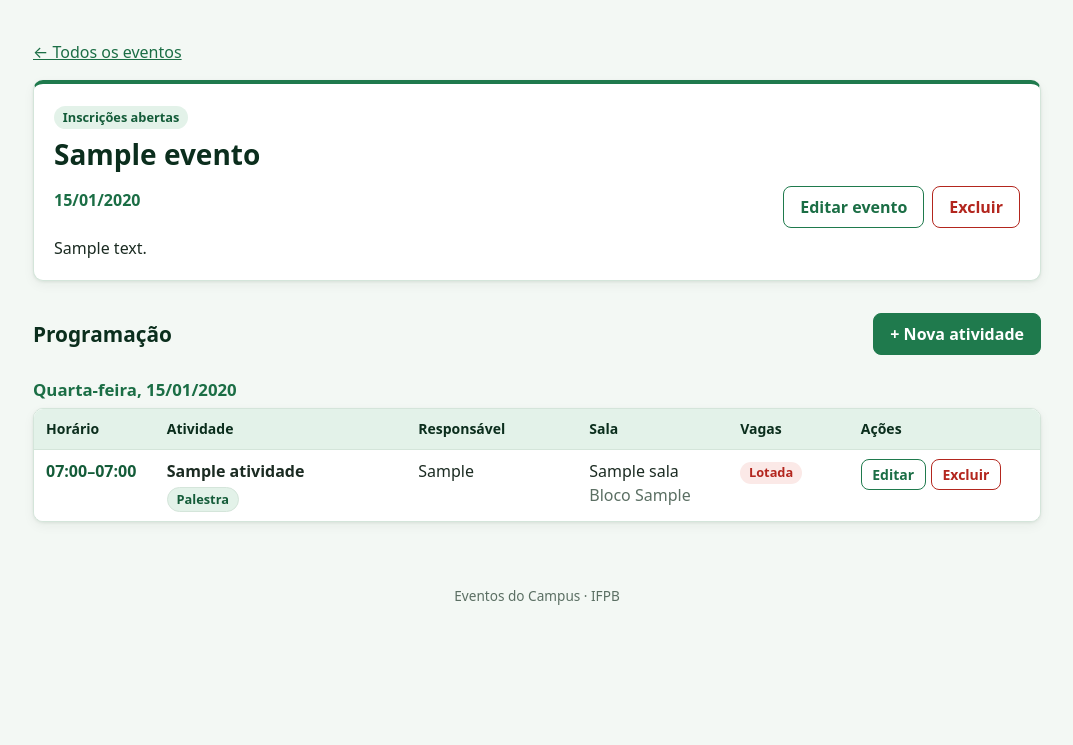
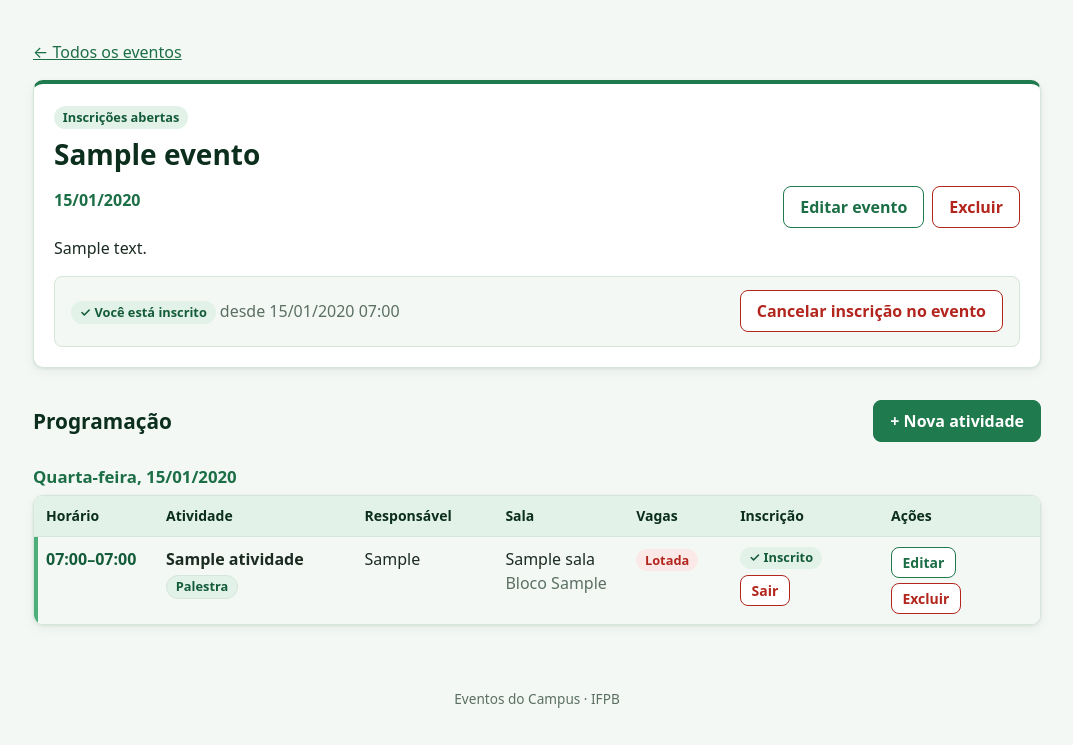
Before and after one commit to SuetoneCarneiro/event-management-system-rad, a Django app: page /eventos/1/ in a window 1280 px wide. Shown: the part 55-800 px from the top of the page, without its empty margins (103-1176 px from the left). Run offline with Django 4.2, Linux system fonts and the light colour scheme; a user stored in the database is signed in; tables that the repository leaves empty hold one stand-in row (values such as "Sample post").

Commit message:
feat: adiciona inscrições e cancelamentos em eventos e atividades
- views-função com @login_required e @require_POST
- inscrição no evento: duplicada e inscrições fechadas recusadas
- inscrição em atividade: RN1 (capacidade, com select_for_update),
  RN2 (conflito em qualquer evento) e RN4 (exige inscrição no evento)
- cancelamento de atividade ou do evento inteiro (RN5 via CASCADE)
- ninguém cancela inscrição alheia (403)
- programação mostra o botão só quando a inscrição é possível (RF10)

Co-Authored-By: Claude Opus 5.5 <noreply@anthropic.com>

```diff
--- a/eventos/models.py
+++ b/eventos/models.py
@@ -121,6 +121,10 @@ class Atividade(models.Model):
 
     def __str__(self):
         return f'{self.titulo} ({self.get_tipo_display()})'
+
+    def sobrepoe(self, outra):
+        """Mesma regra de sobrepostas_a(), em Python: usada pela interface (RF10)."""
+        return self.data_hora_inicio < outra.data_hora_fim and outra.data_hora_inicio < self.data_hora_fim
 
     def cabe_no_periodo(self, data_inicio, data_fim):
         # As datas do evento estão no fuso local; os horários são gravados em UTC.
--- a/eventos/templates/eventos/evento_detail.html
+++ b/eventos/templates/eventos/evento_detail.html
@@ -30,6 +30,32 @@
         {% endif %}
     </div>
     <p class="descricao">{{ evento.descricao|linebreaksbr }}</p>
+
+    {# Inscrição no evento: o que aparece depende de quem está vendo. #}
+    <div class="caixa-inscricao">
+        {% if inscricao_evento %}
+            <div>
+                <span class="etiqueta">✓ Você está inscrito</span>
+                <span class="texto-suave">desde {{ inscricao_evento.data|date:"d/m/Y H:i" }}</span>
+            </div>
+            <form method="post" action="{% url 'eventos:cancelar_inscricao_evento' inscricao_evento.pk %}"
+                  onsubmit="return confirm('Cancelar a inscrição no evento? Você também sairá de todas as atividades dele.');">
+                {% csrf_token %}
+                <button type="submit" class="botao-perigo">Cancelar inscrição no evento</button>
+            </form>
+        {% elif not evento.inscricoes_abertas %}
+            <span class="texto-suave">As inscrições deste evento estão encerradas.</span>
+        {% elif user.is_authenticated %}
+            <span>Inscreva-se no evento para escolher as atividades.</span>
+            <form method="post" action="{% url 'eventos:inscrever_evento' evento.pk %}">
+                {% csrf_token %}
+                <button type="submit">Inscrever-se no evento</button>
+            </form>
+        {% else %}
+            <span>Para se inscrever, entre com sua conta.</span>
+            <a class="botao" href="{% url 'login' %}?next={{ request.path|urlencode }}">Entrar para se inscrever</a>
+        {% endif %}
+    </div>
 </section>
 
 <div class="cabecalho-pagina cabecalho-secao">
@@ -43,20 +69,21 @@
 {% for dia in dias %}
     <h3 class="dia">{{ dia.grouper|date:"l, d/m/Y"|capfirst }}</h3>
     <div class="tabela-rolavel cartao sem-padding">
-        <table class="tabela tabela-programacao{% if eh_organizador %} com-acoes{% endif %}">
+        <table class="tabela tabela-programacao{% if inscricao_evento or eh_organizador %} larga{% endif %}">
             <thead>
                 <tr>
-                    <th>Horário</th>
+                    <th class="col-horario">Horário</th>
                     <th>Atividade</th>
-                    <th>Responsável</th>
-                    <th>Sala</th>
-                    <th>Vagas</th>
-                    {% if eh_organizador %}<th>Ações</th>{% endif %}
+                    <th class="col-responsavel">Responsável</th>
+                    <th class="col-sala">Sala</th>
+                    <th class="col-vagas">Vagas</th>
+                    {% if inscricao_evento %}<th class="col-inscricao">Inscrição</th>{% endif %}
+                    {% if eh_organizador %}<th class="col-acoes">Ações</th>{% endif %}
                 </tr>
             </thead>
             <tbody>
                 {% for atividade in dia.list %}
-                    <tr>
+                    <tr{% if atividade.minha_inscricao %} class="linha-inscrita"{% endif %}>
                         <td class="horario">{{ atividade.data_hora_inicio|date:"H:i" }}–{{ atividade.data_hora_fim|date:"H:i" }}</td>
                         <td>
                             <strong>{{ atividade.titulo }}</strong><br>
@@ -72,6 +99,29 @@
                                 <span class="etiqueta etiqueta-perigo">Lotada</span>
                             {% endif %}
                         </td>
+                        {% if inscricao_evento %}
+                            <td>
+                                {# RF10: o botão só aparece se a inscrição for possível. O servidor confere tudo de novo. #}
+                                {% if atividade.minha_inscricao %}
+                                    <div class="acoes">
+                                        <span class="etiqueta">✓ Inscrito</span>
+                                        <form class="em-linha" method="post" action="{% url 'eventos:cancelar_inscricao_atividade' atividade.minha_inscricao.pk %}">
+                                            {% csrf_token %}
+                                            <button type="submit" class="botao-perigo botao-pequeno">Sair</button>
+                                        </form>
+                                    </div>
+                                {% elif atividade.vagas_restantes <= 0 %}
+                                    <span class="texto-suave">Sem vagas</span>
+                                {% elif atividade.conflita %}
+                                    <span class="etiqueta etiqueta-alerta">Conflito de horário</span>
+                                {% else %}
+                                    <form class="em-linha" method="post" action="{% url 'eventos:inscrever_atividade' atividade.pk %}">
+                                        {% csrf_token %}
+                                        <button type="submit" class="botao-pequeno">Inscrever-se</button>
+                                    </form>
+                                {% endif %}
+                            </td>
+                        {% endif %}
                         {% if eh_organizador %}
                             <td>
                                 <div class="acoes">
--- a/eventos/urls.py
+++ b/eventos/urls.py
@@ -17,4 +17,9 @@ urlpatterns = [
     path('atividades/<int:pk>/editar/', views.AtividadeUpdateView.as_view(), name='atividade_editar'),
     path('atividades/<int:pk>/excluir/', views.AtividadeDeleteView.as_view(), name='atividade_excluir'),
     path('meus-eventos/', views.meus_eventos, name='meus_eventos'),
+    path('eventos/<int:pk>/inscrever/', views.inscrever_evento, name='inscrever_evento'),
+    path('inscricoes/<int:pk>/cancelar/', views.cancelar_inscricao_evento, name='cancelar_inscricao_evento'),
+    path('atividades/<int:pk>/inscrever/', views.inscrever_atividade, name='inscrever_atividade'),
+    path('inscricoes-atividade/<int:pk>/cancelar/', views.cancelar_inscricao_atividade,
+         name='cancelar_inscricao_atividade'),
 ]
--- a/eventos/views.py
+++ b/eventos/views.py
@@ -1,14 +1,19 @@
+from django.contrib import messages
 from django.contrib.auth.decorators import login_required, permission_required
 from django.contrib.auth.mixins import LoginRequiredMixin, PermissionRequiredMixin, UserPassesTestMixin
 from django.contrib.messages.views import SuccessMessageMixin
-from django.shortcuts import get_object_or_404, render
+from django.core.exceptions import PermissionDenied, ValidationError
+from django.db import IntegrityError, transaction
+from django.shortcuts import get_object_or_404, redirect, render
 from django.urls import reverse, reverse_lazy
 from django.utils import timezone
 from django.utils.functional import cached_property
+from django.utils.http import url_has_allowed_host_and_scheme
+from django.views.decorators.http import require_POST
 from django.views.generic import CreateView, DeleteView, DetailView, ListView, UpdateView
 
 from eventos.forms import AtividadeForm, EventoForm
-from eventos.models import Atividade, Evento
+from eventos.models import Atividade, Evento, InscricaoAtividade, InscricaoEvento
 
 
 class EventoListView(ListView):
@@ -30,8 +35,30 @@ class EventoDetailView(DetailView):
         # O dia é calculado no fuso local: 22h em Recife já é o dia seguinte em UTC.
         for atividade in atividades:
             atividade.dia = timezone.localtime(atividade.data_hora_inicio).date()
+            atividade.minha_inscricao = None
+            atividade.conflita = False
+
+        usuario = self.request.user
+        inscricao_evento = None
+        if usuario.is_authenticated:
+            inscricao_evento = InscricaoEvento.objects.filter(evento=self.object, participante=usuario).first()
+            # Todas as atividades do participante, de qualquer evento (RN2 vale entre eventos).
+            minhas = list(
+                InscricaoAtividade.objects
+                .filter(inscricao_evento__participante=usuario)
+                .select_related('atividade')
+            )
+            por_atividade = {inscricao.atividade_id: inscricao for inscricao in minhas}
+            for atividade in atividades:
+                atividade.minha_inscricao = por_atividade.get(atividade.pk)
+                atividade.conflita = any(
+                    inscricao.atividade.sobrepoe(atividade)
+                    for inscricao in minhas if inscricao.atividade_id != atividade.pk
+                )
+
         contexto['atividades'] = atividades
-        contexto['eh_organizador'] = self.object.organizador_id == self.request.user.id
+        contexto['inscricao_evento'] = inscricao_evento
+        contexto['eh_organizador'] = self.object.organizador_id == usuario.id
         return contexto
 
 
@@ -168,3 +195,104 @@ class AtividadeDeleteView(LoginRequiredMixin, PermissionRequiredMixin, Atividade
                           SuccessMessageMixin, DeleteView):
     permission_required = 'eventos.delete_atividade'
     success_message = 'Atividade excluída.'
+
+
+# --- Inscrições e cancelamentos ---
+# Views-função: @login_required manda o anônimo para o login e @require_POST
+# recusa (405) qualquer método que não seja POST, porque todas alteram o estado.
+
+def _voltar(request, padrao):
+    """Volta para o campo 'next' do formulário, se for uma URL deste site; senão, para o padrão."""
+    destino = request.POST.get('next')
+    if destino and url_has_allowed_host_and_scheme(
+        destino, allowed_hosts={request.get_host()}, require_https=request.is_secure(),
+    ):
+        return redirect(destino)
+    return redirect(padrao)
+
+
+@login_required
+@require_POST
+def inscrever_evento(request, pk):
+    evento = get_object_or_404(Evento, pk=pk)
+
+    if InscricaoEvento.objects.filter(evento=evento, participante=request.user).exists():
+        messages.error(request, 'Você já está inscrito neste evento.')
+        return redirect('eventos:detalhe', pk=evento.pk)
+
+    inscricao = InscricaoEvento(evento=evento, participante=request.user)
+    try:
+        inscricao.full_clean()  # inscrições fechadas (InscricaoEvento.clean)
+        with transaction.atomic():
+            inscricao.save()
+    except ValidationError as erro:
+        messages.error(request, ' '.join(erro.messages))
+    except IntegrityError:
+        # Dois cliques quase simultâneos: a UniqueConstraint do banco barra a segunda.
+        messages.error(request, 'Você já está inscrito neste evento.')
+    else:
+        messages.success(request, f'Inscrição em "{evento.nome}" realizada. Agora escolha suas atividades.')
+    return redirect('eventos:detalhe', pk=evento.pk)
+
+
+@login_required
+@require_POST
+def cancelar_inscricao_evento(request, pk):
+    inscricao = get_object_or_404(InscricaoEvento.objects.select_related('evento'), pk=pk)
+    if inscricao.participante_id != request.user.id:
+        raise PermissionDenied  # ninguém cancela a inscrição de outra pessoa
+
+    evento = inscricao.evento
+    # RN5: o CASCADE de InscricaoAtividade.inscricao_evento apaga as atividades junto.
+    _, apagados = inscricao.delete()
+    atividades = apagados.get('eventos.InscricaoAtividade', 0)
+    mensagem = f'Inscrição em "{evento.nome}" cancelada.'
+    if atividades:
+        mensagem += f' Você também saiu de {atividades} atividade(s) deste evento.'
+    messages.success(request, mensagem)
+    return _voltar(request, reverse('eventos:detalhe', args=[evento.pk]))
+
+
+@login_required
+@require_POST
+def inscrever_atividade(request, pk):
+    with transaction.atomic():
+        # select_for_update trava a linha da atividade até o fim da transação: duas pessoas
+        # disputando a última vaga são atendidas uma de cada vez, e a contagem da RN1 fica certa.
+        atividade = get_object_or_404(
+            Atividade.objects.select_for_update().select_related('sala', 'evento'), pk=pk,
+        )
+        inscricao_evento = InscricaoEvento.objects.filter(
+            evento_id=atividade.evento_id, participante=request.user,
+        ).first()
+
+        if inscricao_evento is None:  # RN4
+            messages.error(request, 'Inscreva-se no evento antes de escolher atividades.')
+        elif inscricao_evento.inscricoes_atividade.filter(atividade=atividade).exists():
+            messages.error(request, 'Você já está inscrito nesta atividade.')
+        else:
+            nova = InscricaoAtividade(inscricao_evento=inscricao_evento, atividade=atividade)
+            try:
+                nova.full_clean()  # RN1, RN2 e coerência do evento (InscricaoAtividade.clean)
+            except ValidationError as erro:
+                messages.error(request, ' '.join(erro.messages))
+            else:
+                nova.save()
+                messages.success(request, f'Inscrição em "{atividade.titulo}" realizada.')
+
+    return _voltar(request, reverse('eventos:detalhe', args=[atividade.evento_id]))
+
+
+@login_required
+@require_POST
+def cancelar_inscricao_atividade(request, pk):
+    inscricao = get_object_or_404(
+        InscricaoAtividade.objects.select_related('inscricao_evento', 'atividade'), pk=pk,
+    )
+    if inscricao.inscricao_evento.participante_id != request.user.id:
+        raise PermissionDenied
+
+    atividade = inscricao.atividade
+    inscricao.delete()
+    messages.success(request, f'Você saiu de "{atividade.titulo}". A vaga foi liberada.')
+    return _voltar(request, reverse('eventos:detalhe', args=[atividade.evento_id]))
--- a/static/css/estilo.css
+++ b/static/css/estilo.css
@@ -90,19 +90,24 @@ h3 { font-size: 1.05rem; margin: 0 0 .5rem; }
 .descricao { margin: 0; }
 h3.dia { margin: 1.5rem 0 .5rem; color: var(--verde-700); }
 .tabela-programacao { table-layout: fixed; min-width: 680px; }
-.tabela-programacao th:nth-child(1) { width: 15%; }
-.tabela-programacao th:nth-child(2) { width: 33%; }
-.tabela-programacao th:nth-child(3) { width: 20%; }
-.tabela-programacao th:nth-child(4) { width: 17%; }
-.tabela-programacao th:nth-child(5) { width: 15%; }
-.tabela-programacao.com-acoes { min-width: 880px; }
-.tabela-programacao.com-acoes th:nth-child(1) { width: 12%; }
-.tabela-programacao.com-acoes th:nth-child(2) { width: 25%; }
-.tabela-programacao.com-acoes th:nth-child(3) { width: 17%; }
-.tabela-programacao.com-acoes th:nth-child(4) { width: 15%; }
-.tabela-programacao.com-acoes th:nth-child(5) { width: 12%; }
-.tabela-programacao.com-acoes th:nth-child(6) { width: 19%; }
+.tabela-programacao.larga { min-width: 900px; }
+.col-horario { width: 7.5rem; }
+.col-responsavel { width: 14%; }
+.col-sala { width: 13%; }
+.col-vagas { width: 6.5rem; }
+.col-inscricao { width: 15%; }
+.col-acoes { width: 16%; }
 .tabela .acoes { gap: .35rem; }
+.linha-inscrita td { background: var(--verde-50); }
+.linha-inscrita td:first-child { box-shadow: inset 4px 0 0 var(--verde-400); }
+
+/* Inscrição no evento */
+.caixa-inscricao {
+    display: flex; flex-wrap: wrap; align-items: center; justify-content: space-between; gap: .75rem;
+    margin-top: 1rem; padding: .85rem 1rem; border-radius: 8px;
+    background: var(--verde-50); border: 1px solid var(--borda);
+}
+.caixa-inscricao form { margin: 0; }
 .cabecalho-secao { margin: 2rem 0 0; align-items: center; }
 .cabecalho-secao h2 { margin: 0; }
 
```
